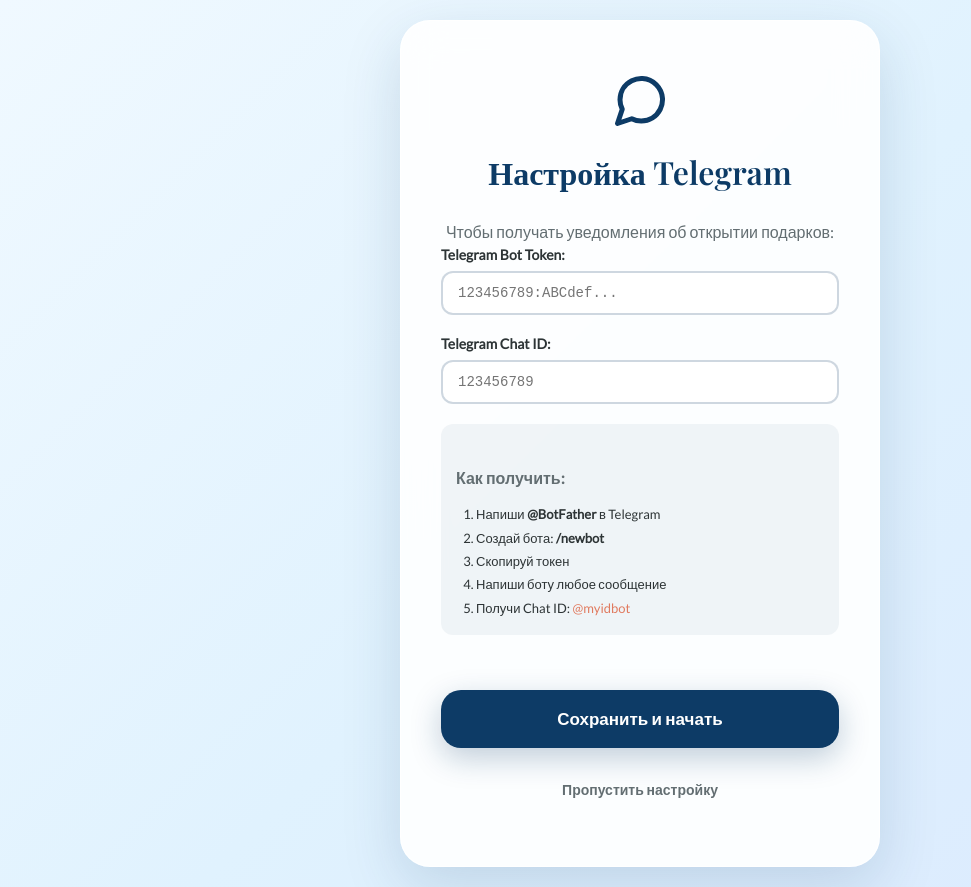
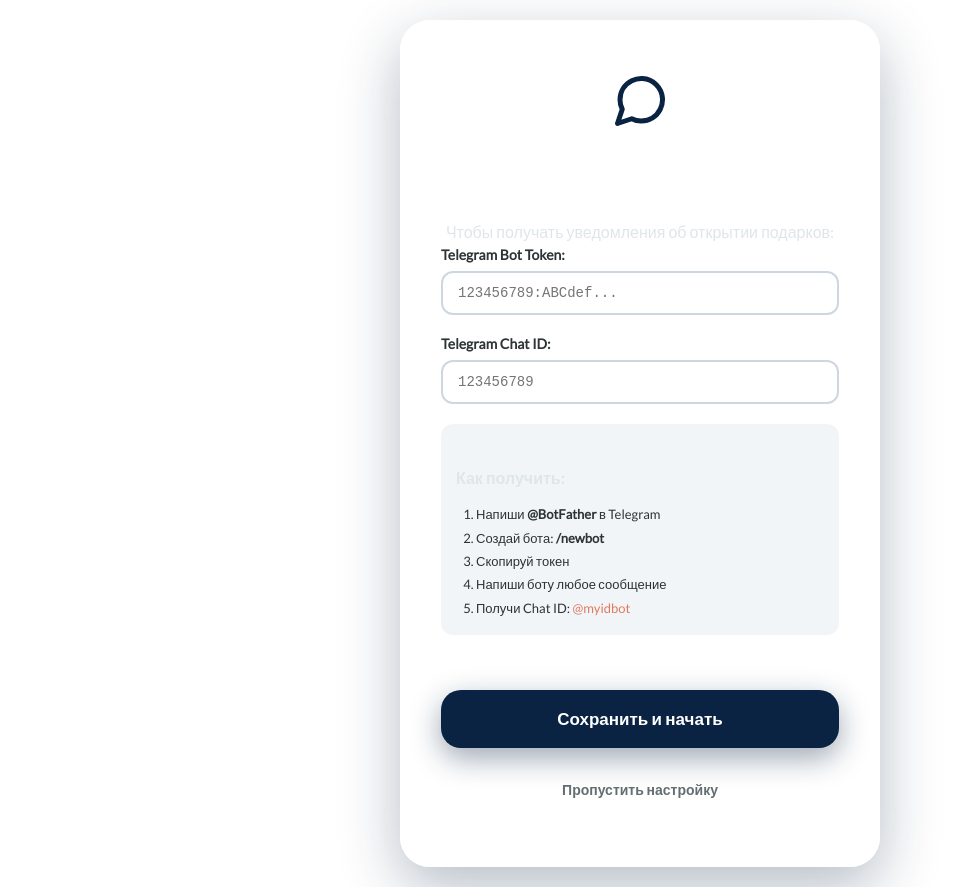
Before and after one commit to SotnyaYan/birthday-gift, a React (Vite) app: page / in a window 1280 px wide. Shown: the whole page, without its empty margins (0-971 px from the left). Built offline with nearby package versions, Linux system fonts and the light colour scheme.

Commit message:
Update design: deep blue theme with subtle pattern

```diff
--- a/src/App.css
+++ b/src/App.css
@@ -7,23 +7,34 @@
 }
 
 :root {
-    /* Морская голубая палитра */
-    --primary: #0d3b66;
-    --primary-light: #1a5c9e;
-    --primary-dark: #0a2a47;
+    /* Морская голубая палитра - глубокий оттенок */
+    --primary: #0a2342;
+    --primary-light: #216ea8;
+    --primary-dark: #051629;
     --accent: #e07a5f;
     --accent-light: #f2b13d;
     --text: #2d3436;
     --text-light: #636e72;
-    --bg-gradient: linear-gradient(135deg, #f0f9ff 0%, #e0f2fe 50%, #dbeafe 100%);
-    --glass-bg: rgba(255, 255, 255, 0.9);
-    --glass-border: rgba(255, 255, 255, 0.5);
-    --shadow: 0 20px 60px rgba(13, 59, 102, 0.15);
+
+    /* Глубокий фон с паттерном */
+    --bg-gradient: linear-gradient(135deg, #0a2342 0%, #1a406b 50%, #2c5d8e 100%);
+    --bg-pattern: repeating-linear-gradient(
+        45deg,
+        transparent,
+        transparent 10px,
+        rgba(255,255,255,0.03) 10px,
+        rgba(255,255,255,0.03) 20px
+    );
+
+    --glass-bg: rgba(255, 255, 255, 0.92);
+    --glass-border: rgba(255, 255, 255, 0.3);
+    --shadow: 0 20px 60px rgba(10, 35, 66, 0.3);
 }
 
 body {
     font-family: 'Lato', sans-serif;
     background: var(--bg-gradient);
+    background-image: var(--bg-pattern);
     min-height: 100vh;
     overflow-x: hidden;
 }
@@ -58,7 +69,7 @@
 
 .glass:hover {
     transform: translateY(-5px);
-    box-shadow: 0 25px 70px rgba(13, 59, 102, 0.2);
+    box-shadow: 0 25px 70px rgba(10, 35, 66, 0.35);
 }
 
 /* Заголовки */
@@ -66,7 +77,7 @@
     font-family: 'Playfair Display', serif;
     font-size: 70px;
     margin-bottom: 20px;
-    color: var(--primary);
+    color: #ffffff;
     animation: float 3s ease-in-out infinite;
 }
 
@@ -75,14 +86,14 @@
     font-size: 32px;
     margin-top: 15px;
     line-height: 1.3;
-    color: var(--primary);
+    color: #ffffff;
     font-weight: 600;
 }
 
 .glass p {
     margin-top: 25px;
     line-height: 1.8;
-    color: var(--text-light);
+    color: #dfe6e9;
     font-size: 16px;
 }
 
@@ -99,14 +110,14 @@
     font-weight: 600;
     cursor: pointer;
     transition: all 0.3s ease;
-    box-shadow: 0 10px 30px rgba(13, 59, 102, 0.25);
+    box-shadow: 0 10px 30px rgba(10, 35, 66, 0.4);
     font-family: 'Lato', sans-serif;
 }
 
 button:hover {
-    background: var(--primary-dark);
+    background: linear-gradient(135deg, #216ea8 0%, #1a406b 100%);
     transform: translateY(-3px);
-    box-shadow: 0 15px 35px rgba(13, 59, 102, 0.35);
+    box-shadow: 0 15px 35px rgba(10, 35, 66, 0.5);
 }
 
 button:active {
@@ -114,15 +125,15 @@
 }
 
 button.reset-btn {
-    background: #dfe6e9;
-    color: var(--text-light);
-    box-shadow: 0 10px 30px rgba(0, 0, 0, 0.1);
+    background: rgba(255, 255, 255, 0.15);
+    color: #dfe6e9;
+    box-shadow: 0 10px 30px rgba(0, 0, 0, 0.15);
     margin-top: 20px;
 }
 
 button.reset-btn:hover {
-    background: #b2bec3;
-    box-shadow: 0 15px 35px rgba(0, 0, 0, 0.15);
+    background: rgba(255, 255, 255, 0.2);
+    box-shadow: 0 15px 35px rgba(0, 0, 0, 0.2);
 }
 
 button.skip-btn {
@@ -154,11 +165,11 @@
 .timer {
     margin-top: 30px;
     padding: 20px;
-    background: rgba(13, 59, 102, 0.05);
+    background: rgba(255, 255, 255, 0.15);
     border-radius: 15px;
     font-size: 42px;
     font-weight: 600;
-    color: var(--primary);
+    color: #ffffff;
     letter-spacing: 3px;
     font-family: 'Playfair Display', serif;
 }
@@ -178,17 +189,18 @@
     display: flex;
     justify-content: space-between;
     align-items: center;
-    background: rgba(255, 255, 255, 0.8);
+    background: rgba(255, 255, 255, 0.15);
     backdrop-filter: blur(10px);
     padding: 15px 25px;
     border-radius: 20px;
-    box-shadow: 0 10px 30px rgba(13, 59, 102, 0.1);
+    box-shadow: 0 10px 30px rgba(10, 35, 66, 0.3);
+    border: 1px solid rgba(255, 255, 255, 0.2);
 }
 
 .progress-text {
     font-size: 14px;
     font-weight: 600;
-    color: var(--primary);
+    color: #ffffff;
 }
 
 .progress-dots {
@@ -200,12 +212,12 @@
     width: 12px;
     height: 12px;
     border-radius: 50%;
-    background: #dfe6e9;
+    background: rgba(255, 255, 255, 0.3);
     transition: all 0.3s ease;
 }
 
 .progress-dot.active {
-    background: var(--primary);
+    background: #ffffff;
     transform: scale(1.3);
 }
 
@@ -289,9 +301,9 @@
     line-height: 1.6;
     margin-bottom: 30px;
     padding: 20px;
-    background: rgba(13, 59, 102, 0.05);
+    background: rgba(255, 255, 255, 0.1);
     border-radius: 15px;
-    color: var(--text);
+    color: #ffffff;
     font-family: 'Lato', sans-serif;
 }
 
@@ -303,10 +315,10 @@
 
 .option-btn {
     padding: 15px 20px;
-    border: 2px solid rgba(13, 59, 102, 0.2);
+    border: 2px solid rgba(255, 255, 255, 0.2);
     border-radius: 12px;
-    background: rgba(255, 255, 255, 0.8);
-    color: var(--text);
+    background: rgba(255, 255, 255, 0.15);
+    color: #ffffff;
     font-size: 16px;
     cursor: pointer;
     transition: all 0.3s ease;
@@ -315,27 +327,27 @@
 }
 
 .option-btn:hover {
-    background: rgba(255, 255, 255, 1);
-    border-color: var(--primary);
+    background: rgba(255, 255, 255, 0.25);
+    border-color: #ffffff;
     transform: translateX(5px);
 }
 
 .option-btn.selected {
-    background: rgba(13, 59, 102, 0.1);
-    border-color: var(--primary);
+    background: rgba(255, 255, 255, 0.2);
+    border-color: #ffffff;
     font-weight: 600;
 }
 
 .option-btn.correct {
-    background: rgba(224, 122, 95, 0.15);
+    background: rgba(224, 122, 95, 0.25);
     border-color: var(--accent);
-    color: var(--accent);
+    color: #ffffff;
 }
 
 .option-btn.wrong {
-    background: rgba(255, 71, 87, 0.15);
-    border-color: var(--accent);
-    color: var(--accent);
+    background: rgba(255, 71, 87, 0.2);
+    border-color: #ff4757;
+    color: #ff4757;
 }
 
 .result-message {
@@ -346,15 +358,15 @@
 }
 
 .result-message.success {
-    background: rgba(224, 122, 95, 0.15);
+    background: rgba(224, 122, 95, 0.25);
     border: 2px solid var(--accent);
-    color: var(--accent);
+    color: #ffffff;
 }
 
 .result-message.error {
-    background: rgba(255, 71, 87, 0.15);
-    border: 2px solid var(--accent);
-    color: var(--accent);
+    background: rgba(255, 71, 87, 0.2);
+    border: 2px solid #ff4757;
+    color: #ff4757;
 }
 
 /* Уведомление */
@@ -374,8 +386,8 @@
     padding: 20px 30px;
     background: rgba(255, 255, 255, 0.95);
     border-radius: 20px;
-    box-shadow: 0 20px 60px rgba(13, 59, 102, 0.2);
-    border: 2px solid rgba(13, 59, 102, 0.3);
+    box-shadow: 0 20px 60px rgba(0, 0, 0, 0.3);
+    border: 2px solid rgba(255, 255, 255, 0.3);
 }
 
 .toast-icon {
@@ -390,7 +402,7 @@
 .toast-message p {
     font-size: 16px;
     font-weight: 500;
-    color: var(--text);
+    color: #2d3436;
     margin: 0;
 }
 
--- a/src/components/SuccessScreen.jsx
+++ b/src/components/SuccessScreen.jsx
@@ -17,7 +17,7 @@
                     Ты — самое прекрасное в моей жизни!
                 </p>
                 <p style={{ fontSize: "18px", fontWeight: "600", color: "var(--accent)" }}>
-                    С Днем рождения! ❤️
+                    С Днем рождения!
                 </p>
                 <button onClick={onReset}>
                     Начать заново
```
